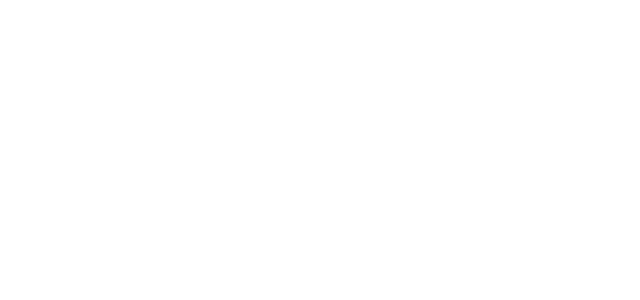
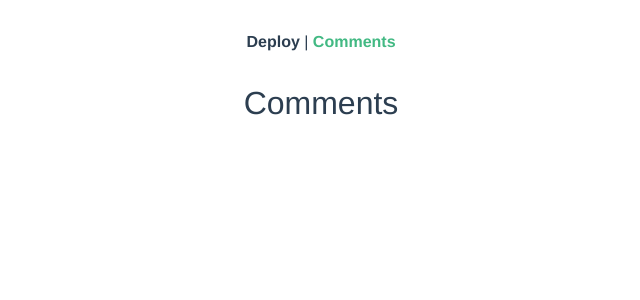
Before and after one commit to cliff42/hateWatch, a Vue app in the folder app/: page /#/comments in a window 1280 px wide. Shown: the top 300 px of the page, without its empty margins (319-959 px from the left). Built offline with nearby package versions, Linux system fonts and the light colour scheme.

Commit message:
Start new page for comments list

```diff
--- a/app/package.json
+++ b/app/package.json
@@ -9,6 +9,7 @@
   },
   "dependencies": {
     "@vue/composition-api": "^1.0.0-beta.25",
+    "axios": "^0.21.1",
     "bootstrap": "^4.5.3",
     "bootstrap-vue": "^2.21.2",
     "core-js": "^3.6.5",
--- a/app/src/App.vue
+++ b/app/src/App.vue
@@ -1,8 +1,9 @@
 <template>
   <div id="app">
-    <!-- <div id="nav">
-      <router-link to="/">Home</router-link>
-    </div> -->
+    <div id="nav">
+      <router-link to="/">Deploy</router-link> |
+      <router-link to="/comments">Comments</router-link>
+    </div>
     <router-view/>
   </div>
 </template>
--- a/app/src/router/index.js
+++ b/app/src/router/index.js
@@ -1,6 +1,7 @@
 import Vue from 'vue'
 import VueRouter from 'vue-router'
 import Home from '../views/Home.vue'
+import Comments from '../views/Comments.vue'
 
 Vue.use(VueRouter)
 
@@ -9,6 +10,11 @@
     path: '/',
     name: 'Home',
     component: Home
+  },
+  {
+    path: '/comments',
+    name: 'Comments',
+    component: Comments
   }
 ]
 
--- /dev/null
+++ b/app/src/views/Comments.vue
@@ -0,0 +1,23 @@
+<template>
+  <div class="menu">
+    <h2>Comments</h2>
+  </div>
+</template>
+
+<script>
+import { ref } from '@vue/composition-api';
+import axios from 'axios';
+
+export default {
+  name: 'Comments',
+  setup() {
+
+    return {
+    };
+  }
+}
+</script>
+
+<style scoped>
+
+</style>
```
Also changed, not shown: 2 other files (tests, documents, lock files or other folders).
